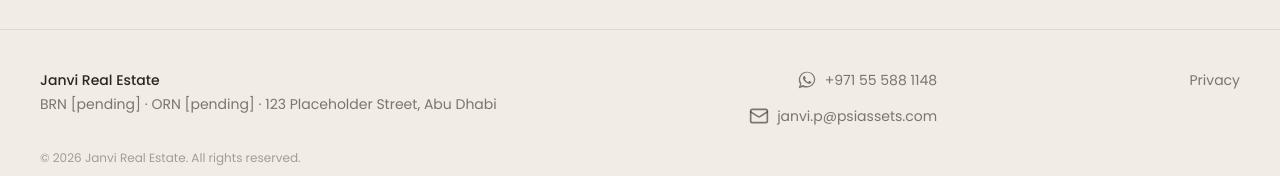
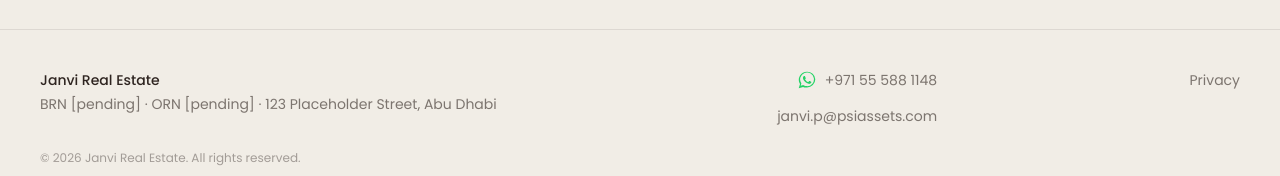
Before and after one commit to roundworkstudio/Real-estate, a Next.js app: page /privacy in a window 1280 px wide. Shown: the part 315-491 px from the top of the page. Built offline with nearby package versions, Linux system fonts and the light colour scheme.

Commit message:
Update footer icons: green WhatsApp logo and iCloud mail icon
- Change WhatsApp logo to official green color (#25D366)
- Replace generic mail icon with custom iCloud mail-like icon
- Improved visual branding and consistency with app icons
- Both icons remain fully functional and linked

```diff
--- a/src/components/layout/Footer.tsx
+++ b/src/components/layout/Footer.tsx
@@ -1,5 +1,4 @@
 import Link from "next/link";
-import { Mail, Phone } from "lucide-react";
 import { PLACEHOLDER_PHONE_NUMBER_DISPLAY, PLACEHOLDER_EMAIL, PLACEHOLDER_WHATSAPP_URL } from "@/lib/site-config";
 
 function WhatsAppLogo({ className }: { className?: string }) {
@@ -8,9 +7,27 @@ function WhatsAppLogo({ className }: { className?: string }) {
       viewBox="0 0 24 24"
       aria-hidden="true"
       className={className}
-      fill="currentColor"
+      fill="#25D366"
     >
       <path d="M12.04 2a9.84 9.84 0 0 0-8.42 14.91L2.05 22l5.2-1.53A9.82 9.82 0 0 0 12.04 21h.01a9.91 9.91 0 0 0 9.9-9.9A9.85 9.85 0 0 0 12.04 2Zm0 17.33a8.22 8.22 0 0 1-4.2-1.15l-.3-.18-3.08.91.82-3-.2-.31a8.26 8.26 0 1 1 7 3.83Zm4.71-5.37c-.25-.13-1.47-.72-1.7-.81-.23-.08-.39-.13-.56.13-.16.25-.64.81-.78.97-.14.17-.29.19-.54.06-.25-.12-1.05-.39-2-1.24-.74-.66-1.24-1.47-1.38-1.72-.15-.25-.02-.38.11-.51.11-.11.25-.29.37-.43.13-.15.17-.25.25-.42.08-.16.04-.31-.02-.43-.06-.13-.56-1.35-.77-1.84-.2-.49-.41-.42-.56-.43h-.48c-.17 0-.43.06-.66.31-.23.25-.87.85-.87 2.07s.89 2.4 1.01 2.57c.12.17 1.75 2.67 4.24 3.75.59.26 1.05.41 1.41.52.59.19 1.13.16 1.56.1.48-.07 1.47-.6 1.68-1.18.21-.58.21-1.08.15-1.18-.06-.11-.23-.17-.48-.29Z" />
+    </svg>
+  );
+}
+
+function iCloudMailIcon({ className }: { className?: string }) {
+  return (
+    <svg
+      viewBox="0 0 24 24"
+      aria-hidden="true"
+      className={className}
+      fill="none"
+      stroke="currentColor"
+      strokeWidth="1.5"
+      strokeLinecap="round"
+      strokeLinejoin="round"
+    >
+      <path d="M4 12c0-2.5 2-4.5 4.5-4.5 .3-1.5 1.8-2.5 3.5-2.5 1.7 0 3.2 1 3.5 2.5 2.5 0 4.5 2 4.5 4.5 0 2.8-2.2 5-5 5H7c-2.8 0-5-2.2-5-5Z" />
+      <path d="M8 16l2-2 2 2m0 0l2-2 2 2" />
     </svg>
   );
 }
@@ -46,7 +63,7 @@ export function Footer() {
             className="inline-flex items-center gap-2 text-slate/60 hover:text-slate transition-colors"
             title="Send an email"
           >
-            <Mail size={20} />
+            <iCloudMailIcon className="h-5 w-5" />
             <span>{PLACEHOLDER_EMAIL}</span>
           </a>
         </div>
```
